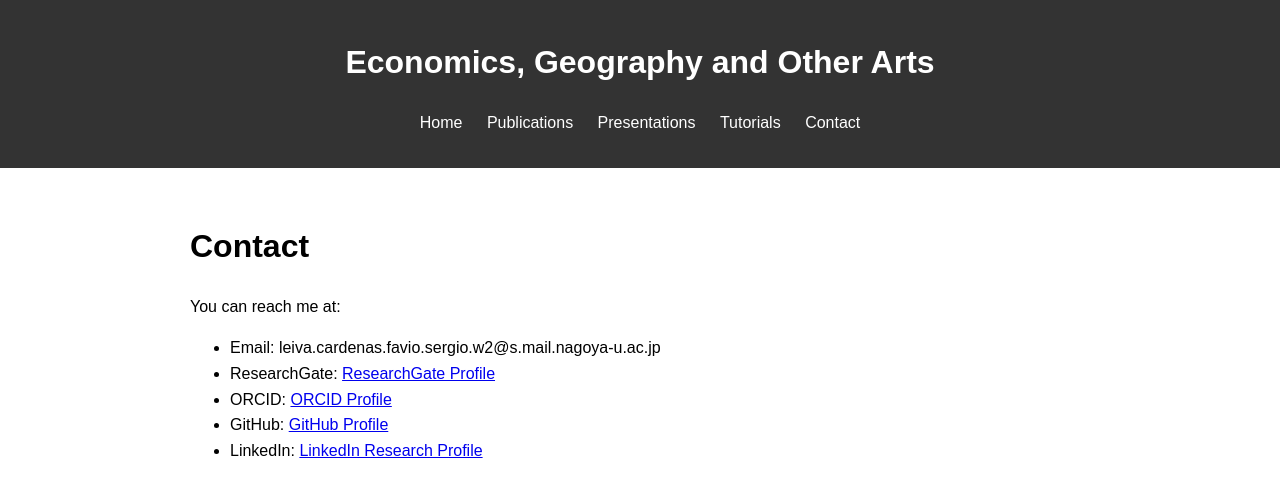
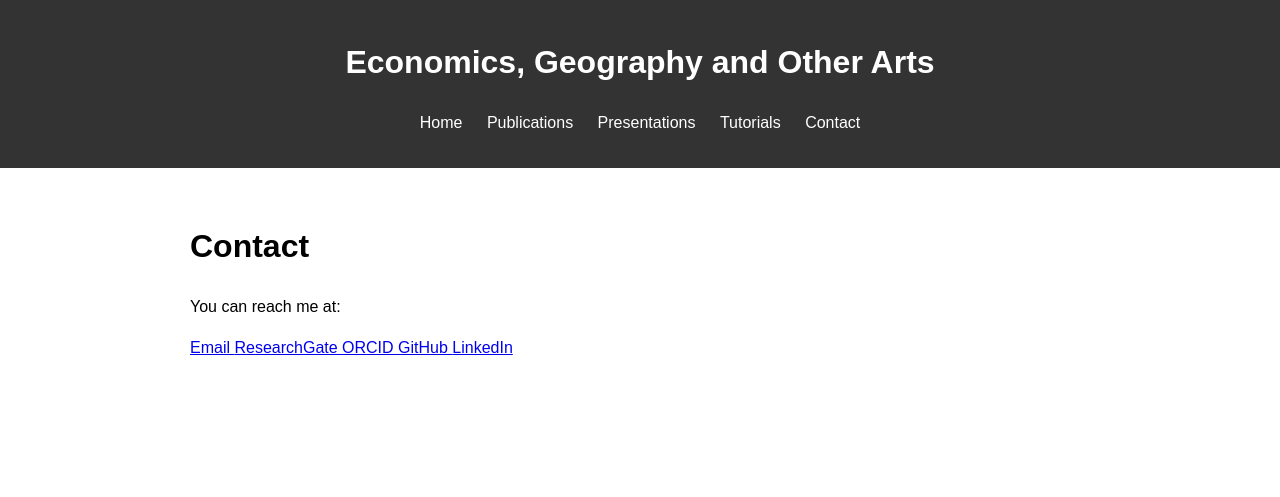
Before and after one commit to Favioleiva/favioleiva.github.io, a Jekyll site: the page built from contact.md, in a window 1280 px wide. Shown: the top 497 px of the page. Built offline with Jekyll 4.4.1, drawn with Linux system fonts in a browser that asks for light colours.

Commit message:
Update contact.md

```diff
--- a/contact.md
+++ b/contact.md
@@ -8,8 +8,20 @@ permalink: /contact/
 
 You can reach me at:
 
-- Email: leiva.cardenas.favio.sergio.w2@s.mail.nagoya-u.ac.jp
-- ResearchGate: [ResearchGate Profile](https://www.researchgate.net/profile/Favio-Leiva/research)
-- ORCID: [ORCID Profile](https://orcid.org/0000-0001-9315-3097)
-- GitHub: [GitHub Profile](https://github.com/Favioleiva)
-- LinkedIn: [LinkedIn Research Profile](https://www.linkedin.com/in/favioleivacardenas/)
+<div class="contact-icons">
+  <a href="mailto:leiva.cardenas.favio.sergio.w2@s.mail.nagoya-u.ac.jp">
+    <i class="fas fa-envelope"></i> Email
+  </a>
+  <a href="https://www.researchgate.net/profile/Favio-Leiva/research" target="_blank">
+    <i class="fab fa-researchgate"></i> ResearchGate
+  </a>
+  <a href="https://orcid.org/0000-0001-9315-3097" target="_blank">
+    <i class="fab fa-orcid"></i> ORCID
+  </a>
+  <a href="https://github.com/Favioleiva" target="_blank">
+    <i class="fab fa-github"></i> GitHub
+  </a>
+  <a href="https://www.linkedin.com/in/favioleivacardenas/" target="_blank">
+    <i class="fab fa-linkedin"></i> LinkedIn
+  </a>
+</div>
```
